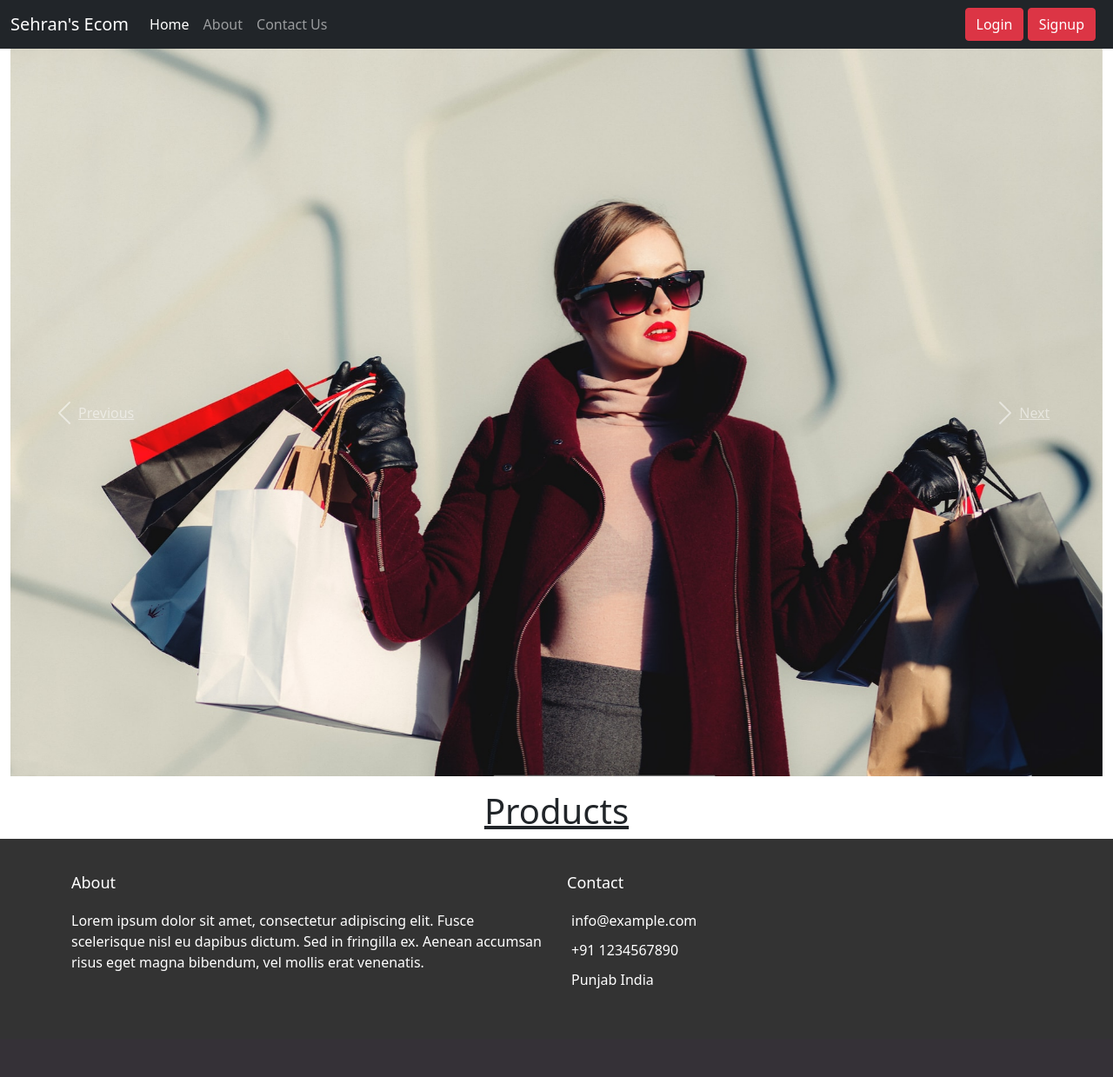
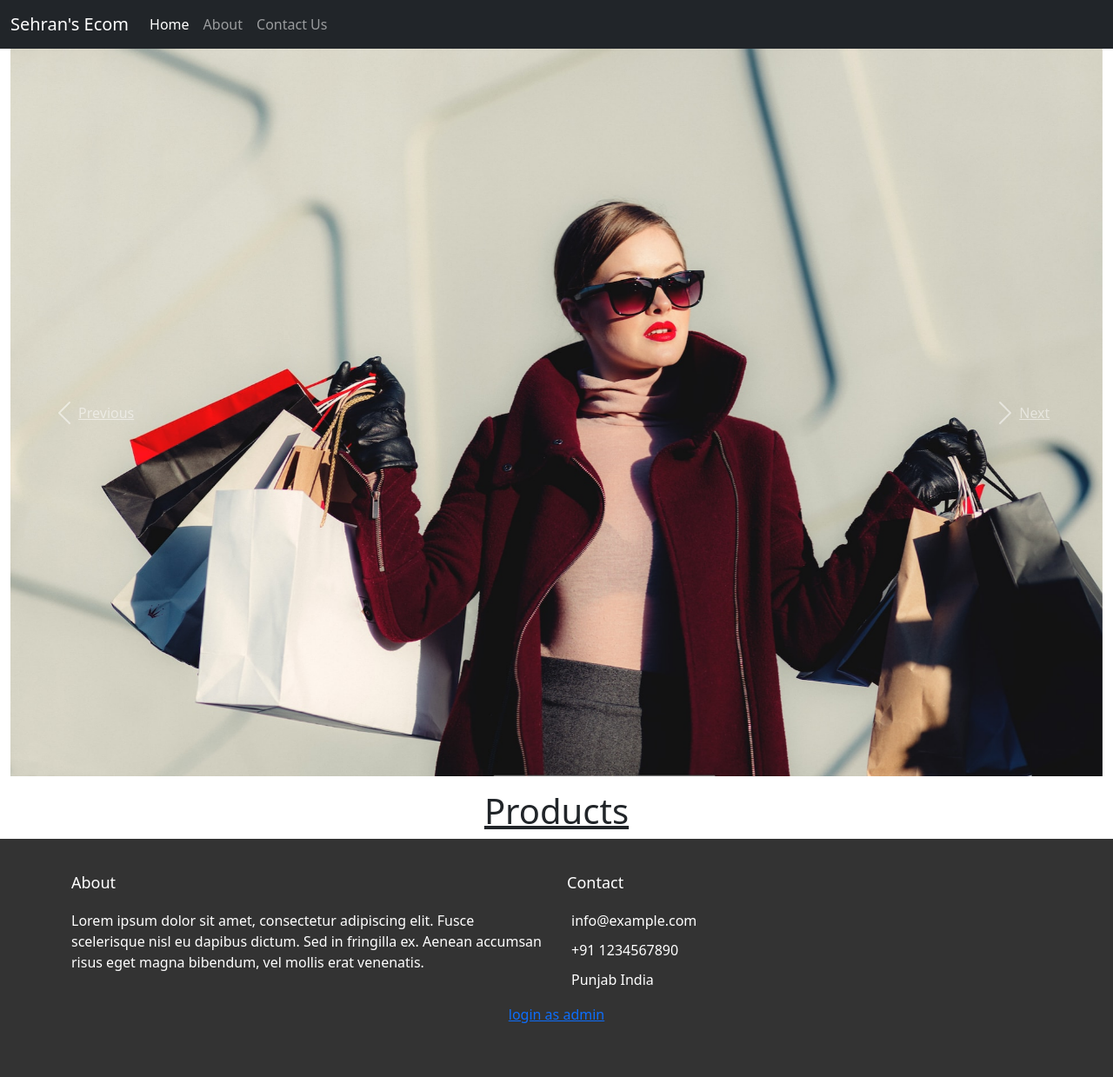
Before and after one commit to sehranrasooljan/ecom_project, a PHP site: page / in a window 1280 px wide. Shown: the whole page at 87% size. Before the commit the page ends 1137 px from the top, so only its background shows below. Run offline with PHP 8.4, Linux system fonts and the light colour scheme; data that the repository does not hold is empty.

Commit message:
Update index.php

```diff
--- a/index.php
+++ b/index.php
@@ -44,11 +44,7 @@
                     <!-- <input class="form-control me-2" type="search" placeholder="Search" aria-label="Search"> -->
                     <!-- <button class="btn btn-outline-light" type="submit">Search</button> -->
                 </form>
-                <div class="mx-2">
-          <a type="submit" class="btn btn-danger" href="login.php"> Login </a>  </button>
 
-          <a type="submit" class="btn btn-danger" name="btsignup"> Signup </a>  </button>
-        </div>
                 </div>
             </div>
         </div>
@@ -151,6 +147,7 @@ mysqli_close($connection);
       </div>
     </div>
   </div>
+  <center><p> <a href="login.php"> login as admin</a></center>
 </footer>
 
 
```
